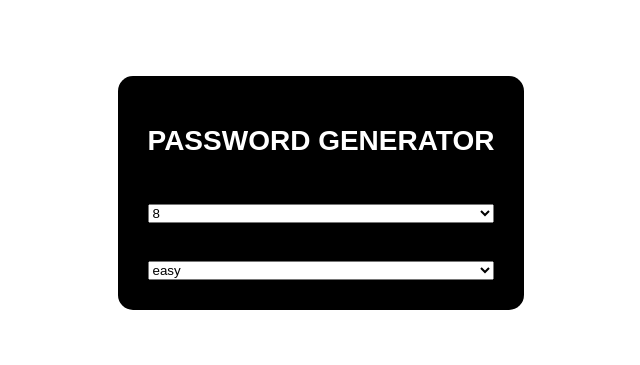
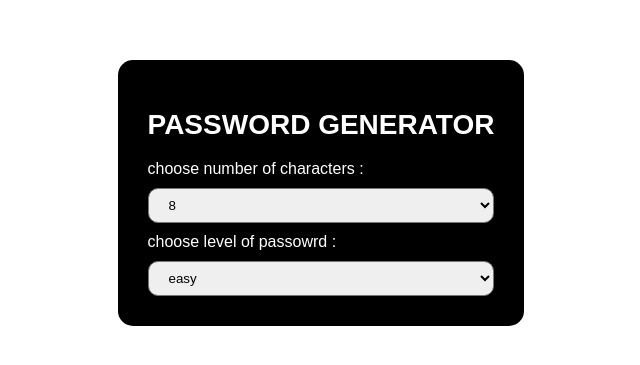
Before and after one commit to amine-omari/AI-Password, a Next.js app: page / in a window 1280 px wide. Shown: the part 215-580 px from the top of the page, without its empty margins (319-959 px from the left). Built offline with nearby package versions, Linux system fonts and the light colour scheme.

Commit message:
feat: add style to select field

```diff
--- a/styles/globals.css
+++ b/styles/globals.css
@@ -4,6 +4,7 @@ body {
   align-items: center;
   height: 100vh;
   font-family: sans-serif;
+  overflow: hidden;
 }
 
 .card {
@@ -13,11 +14,11 @@ body {
   align-items: center;
   padding: 30px;
   border-radius: 15px;
+  color: white;
 }
 
 h1 {
   font-size: 28px;
-  color: white;
 }
 
 form {
@@ -26,3 +27,8 @@ form {
   width: 100%;
   gap: 10px;
 }
+
+form select {
+  padding: 8px 16px;
+  border-radius: 10px;
+}
```
